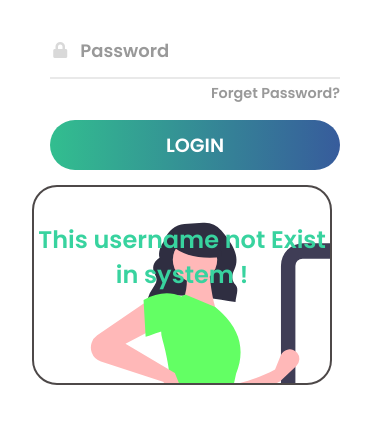
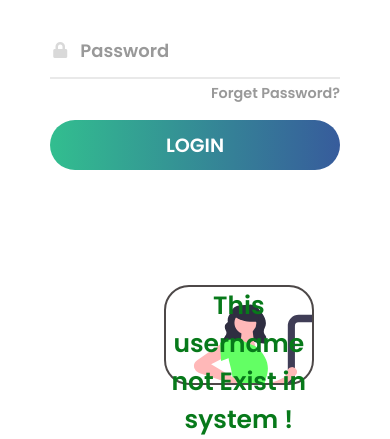
Before and after one commit to M-Hamo/loginPage, a plain HTML site: page index.html in a window 390 px wide. Both pictures are taken after a click on the button "Login". Shown: the part 449-888 px from the top of the page. Before the commit the page ends 844 px from the top, so only its background shows below. Drawn offline with Linux system fonts and the light colour scheme; files whose address does not match are found by name.

Commit message:
some update to output box

```diff
--- a/js/validation.js
+++ b/js/validation.js
@@ -33,18 +33,24 @@ button.onclick = () => {
     for (var x of users) {
         for ( x of users) {
                 if (x.name == username && x.pass == password) {
-                    div.innerHTML = '<br><p> you can Go ' + username + '..</p>';
+                    div.innerHTML = '<p> you can Go ' + username + '..</p>';
                     return; //stop here mother fuckr
                 }
         }
+        for ( x of users) {
+            if (x.name == username == 'soso' && x.pass == password == 'soso') {
+                div.innerHTML = '<p> you can Go my swit' + username + '..</p>';
+                return; //stop here mother fuckr
+            }
+    }
          for ( x of users) {
          if (x.name == username && x.pass != password) {
-            div.innerHTML = '<br><p> Wrong password !</p>';
+            div.innerHTML = '<p style="color:red;"> Wrong password !</p>';
             return;
         }
         }
          if(x.username != username) {
-                div.innerHTML = '<br> <p> This username not Exist in system ! </p>'
+                div.innerHTML = '<p> This username not Exist in system ! </p>'
              return;
             }
     }
--- a/style/style.css
+++ b/style/style.css
@@ -178,7 +178,8 @@ a:hover{
     justify-content: center;
     align-items: center;
     text-align: center;
-    color: #38d39f;
+    font-size: 40px;
+    color: #07791a;
     background-image: url(".img/message.svg");
 }
 @media screen and (max-width:1050px){
@@ -211,3 +212,13 @@ a:hover{
         justify-content: center;
     }
 }
+@media screen and (max-width:900px){
+    #output{
+        position: absolute;
+        right: 58%;
+        left: 42%;
+        width: 150px;
+        height: 100px;
+        font-size: 25px;
+    }
+}
```
Also changed, not shown: 1 other file.
